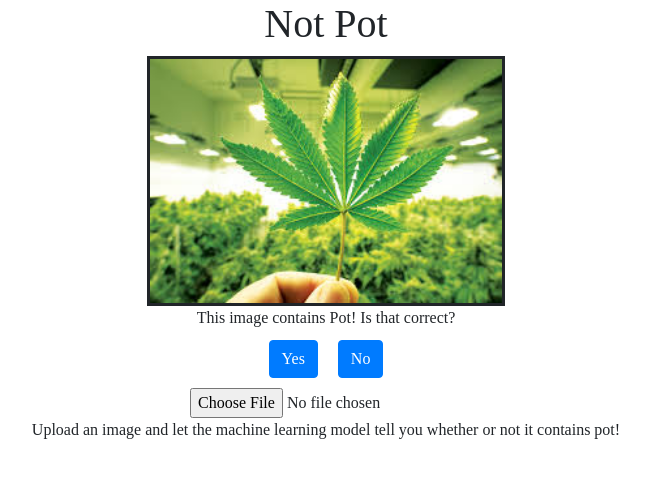
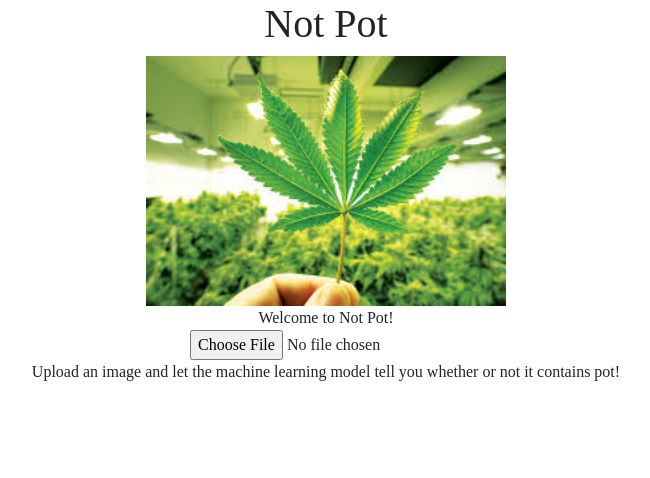
Before and after one commit to jakerdou/not-pot, a React app: page / in a window 1280 px wide. Shown: the top 478 px of the page, without its empty margins (314-964 px from the left). Built offline with nearby package versions, Linux system fonts and the light colour scheme.

Commit message:
imgs and percents work locally

```diff
--- a/src/component/ImageView.js
+++ b/src/component/ImageView.js
@@ -2,84 +2,97 @@ import React from 'react';
 import ReactDOM from 'react-dom';
 import './ImageView.css';
 import pot1 from '../assets/pot1.jpeg';
-import notpot1 from '../assets/notpot1.jpg';
 import Button from 'react-bootstrap/Button';
 import $ from "jquery";
+
 
 class ImageView extends React.Component{
 
   constructor(){
     super();
 
-    this.imgs = [
-      pot1,
-      notpot1
-    ]
-
-    this.outputs = [
-      "This image contains Pot! Is that correct?",
-      "This image does not contain Pot! Is that correct?"
-    ]
+    this.uploads_dir = "../../backend/uploaded-images/"
 
     this.state = {
-      currImg: this.imgs[0],
-      currOutput: this.outputs[0]
+      currImg: pot1,
+      currOutput: "Welcome to Not Pot!"
     }
   }
 
-  getNextImg() {
-    var ci = this.state.currImg;
-    var index = this.imgs.findIndex(imgs => imgs === ci);
 
-    var nextImg = null;
-    var nextOutput = null;
+  fileDisplay(img) {
+    console.log(img)
+    var img_path = this.uploads_dir + img.name
 
-    if (index===1) {
-      nextImg = this.imgs[0];
-      nextOutput = this.outputs[0];
+    try {
+      this.setState({
+        currImg: img_path
+      })
     }
-    else {
-      nextImg = this.imgs[1];
-      nextOutput = this.outputs[1];
+    catch(err) {
+      console.log(err)
     }
+  }
+
+
+  percentDisplay(response) {
+    var pct_pot = parseFloat(response)
+    console.log(typeof pct_pot)
+
+    var pct_not_pot = 1 - pct_pot
+    pct_not_pot = pct_not_pot * 100
+    pct_not_pot = pct_not_pot.toFixed(0)
+    console.log(pct_not_pot)
+
+    var msg = "We are " + pct_not_pot + "% certain that this is Not Pot!"
 
     this.setState({
-      currImg: nextImg,
-      currOutput: nextOutput
+      currOutput: msg
     })
   }
+
 
   fileUpload(event) {
     var img = event.target.files[0]
     var self = this;
     var formData = new FormData();
-    formData.append("img", img)
-
+    formData.append('img', img)
 
     $.ajax({
           type: 'POST',
           url: 'http://localhost:5000/api/model',
           data: formData,
+          enctype: 'multipart/form-data',
+          contentType: false,
+          cache: false,
           processData: false,
 
           success: function(response) {
             console.log(response)
+
+            self.fileDisplay(img)
+            self.percentDisplay(response)
           }
       });
   }
 
+
+  // TODO: add yes/no buttons that let me label data that people upload
   render() {
     return(
       <div className="App">
-        <div><img class="dkImg" src={this.state.currImg} height="250" /></div>
+        <div><img class="potImg" src={this.state.currImg} height="250" /></div>
         <div>{this.state.currOutput}</div>
+
         <div>
-          <Button onClick = {() => this.getNextImg()}>Yes</Button>
-          <Button onClick = {() => this.getNextImg()}>No</Button>
+          <form method="post">
+            <input
+              type="file"
+              accept=".jpg,.jpeg,.png"
+              onChange={(event) => this.fileUpload(event)} />
+          </form>
         </div>
-        <div>
-          <input type="file" accept=".jpg,.jpeg,.png" onChange={(event) => this.fileUpload(event)} />
-        </div>
+
         <div>
           Upload an image and let the machine learning model tell you whether or not it contains pot!
         </div>
@@ -88,4 +101,5 @@ class ImageView extends React.Component{
   }
 }
 
+
 export default ImageView;
```
Also changed, not shown: 2 other files (tests, documents, lock files or other folders).
